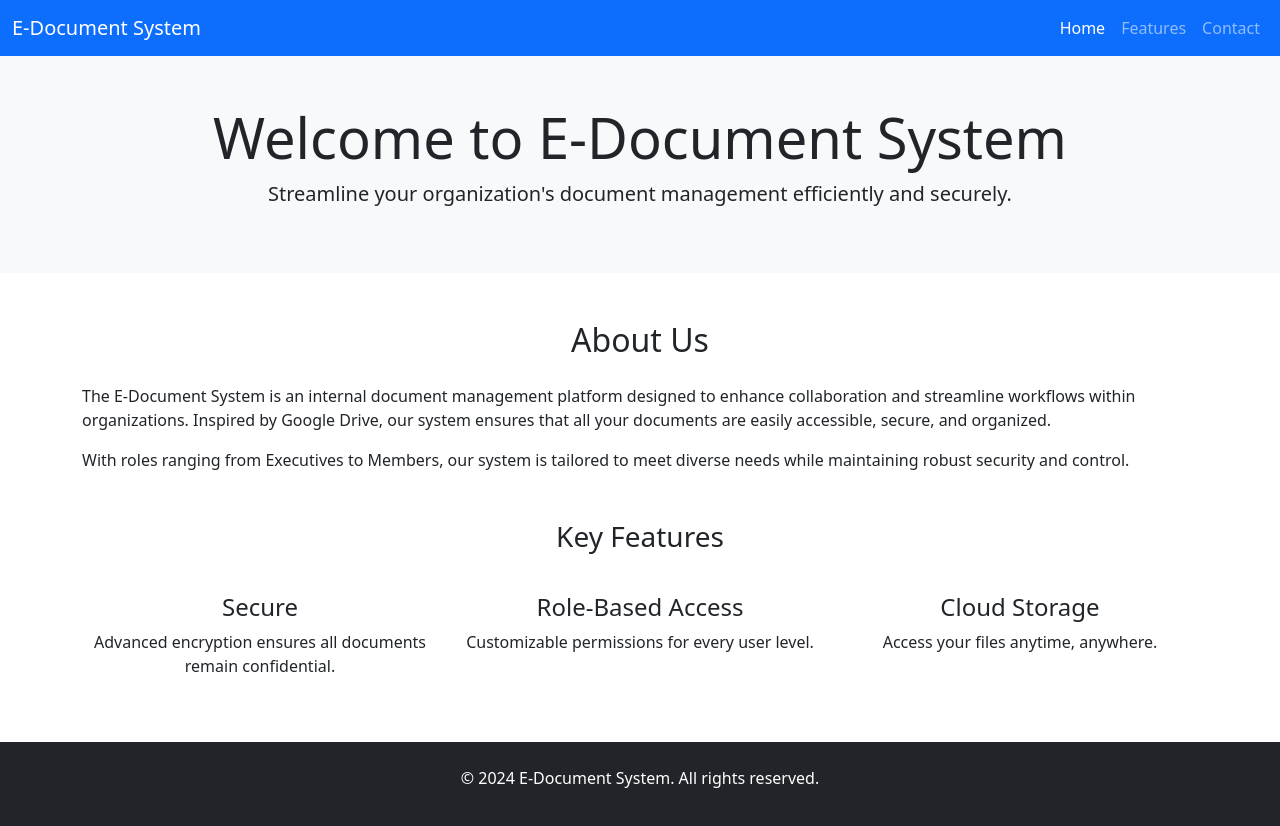
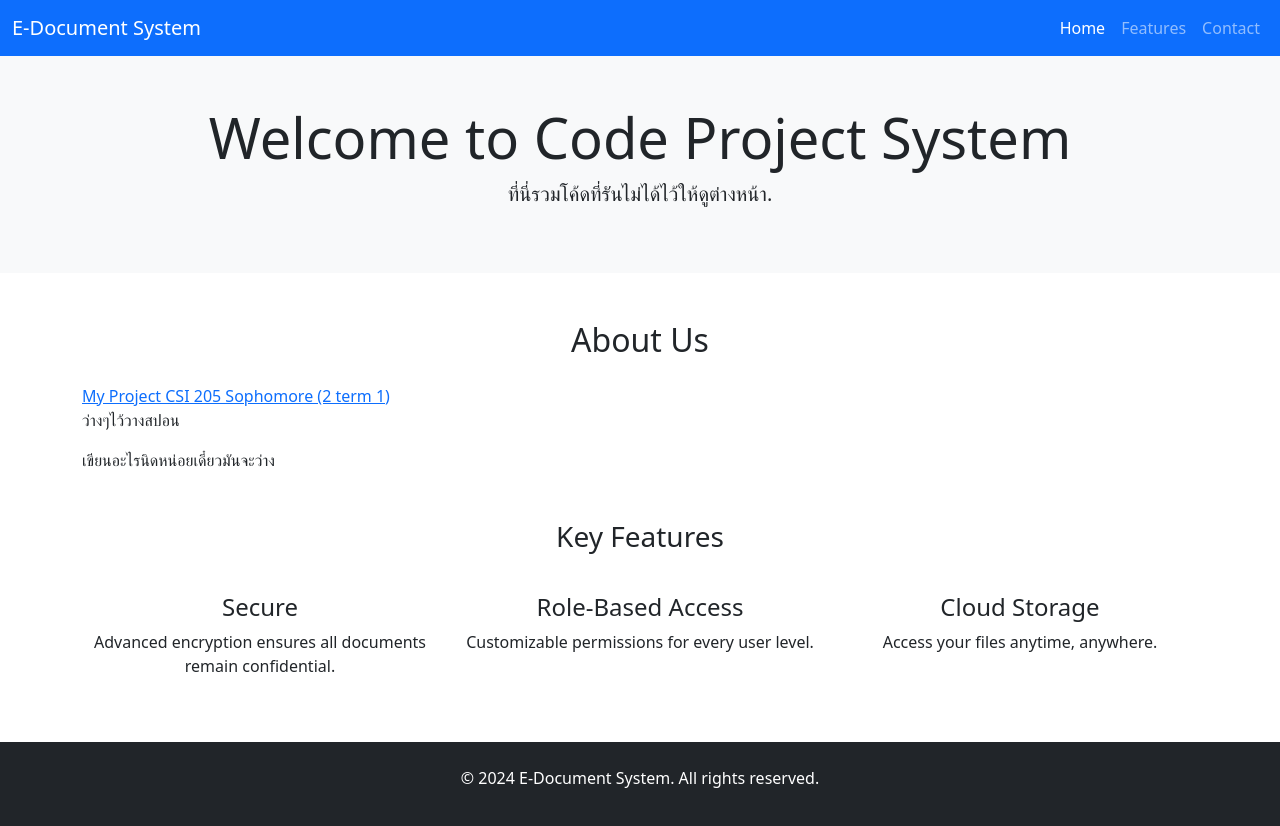
Before and after one commit to csiprojectt/csiprojectt.github.io, a plain HTML site: page index.html in a window 1280 px wide. Drawn offline with nearby package versions, Linux system fonts and the light colour scheme.

Commit message:
Update index.html

```diff
--- a/index.html
+++ b/index.html
@@ -32,18 +32,19 @@
 
     <header class="bg-light py-5">
         <div class="container text-center">
-            <h1 class="display-4">Welcome to E-Document System</h1>
-            <p class="lead">Streamline your organization's document management efficiently and securely.</p>
+            <h1 class="display-4">Welcome to Code Project System</h1>
+            <p class="lead">ที่นี่รวมโค้ดที่รันไม่ได้ไว้ให้ดูต่างหน้า.</p>
         </div>
     </header>
 
     <section class="container my-5">
         <h2 class="text-center mb-4">About Us</h2>
+        <a href="">My Project CSI 205 Sophomore (2 term 1) </a>
         <p>
-            The E-Document System is an internal document management platform designed to enhance collaboration and streamline workflows within organizations. Inspired by Google Drive, our system ensures that all your documents are easily accessible, secure, and organized.
+            ว่างๆไว้วางสปอน
         </p>
         <p>
-            With roles ranging from Executives to Members, our system is tailored to meet diverse needs while maintaining robust security and control.
+           เขียนอะไรนิดหน่อยเดี๋ยวมันจะว่าง
         </p>
     </section>
 
```
